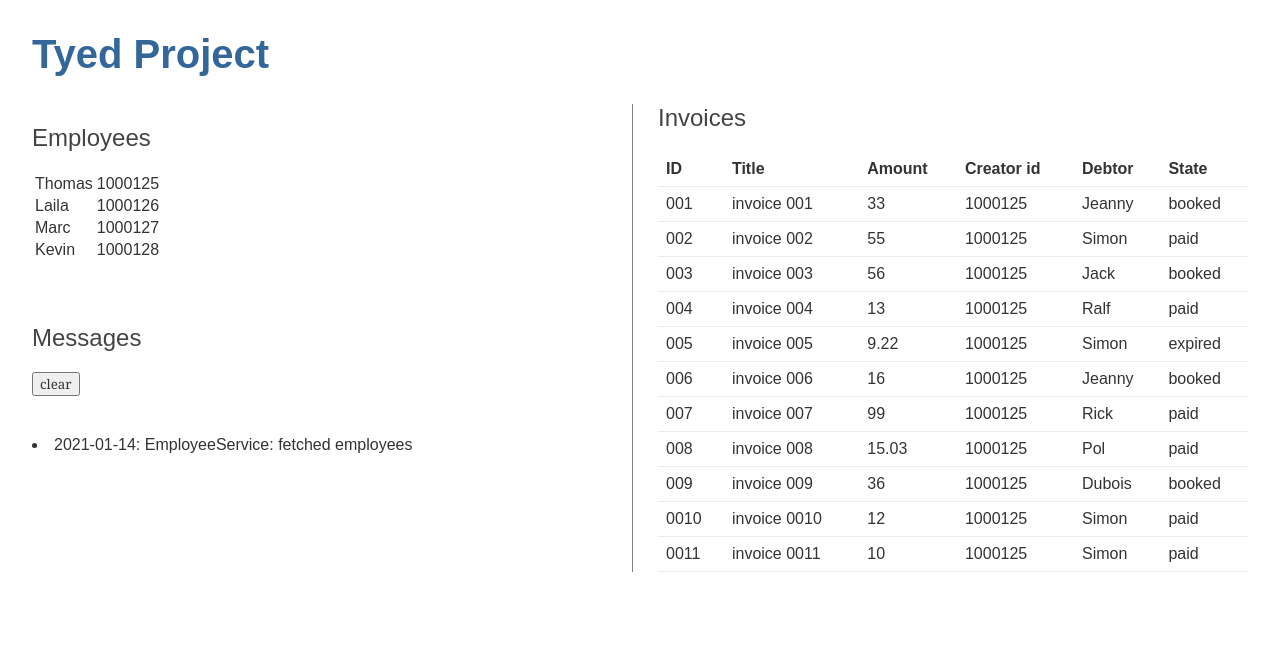
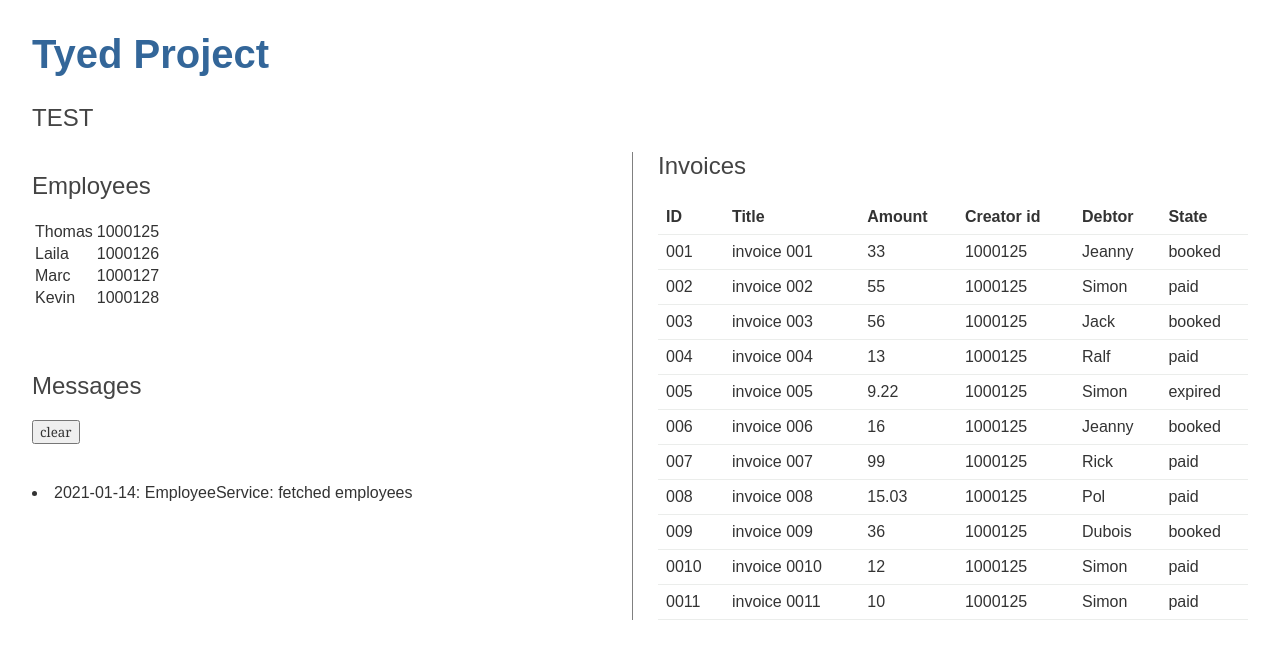
Before and after one commit to thomasatwikey/tyed, an Angular app: page / in a window 1280 px wide. Shown: the top 648 px of the page. Built offline with nearby package versions, Linux system fonts and the light colour scheme.

Commit message:
Update app.component.html

```diff
--- a/src/app/app.component.html
+++ b/src/app/app.component.html
@@ -1,5 +1,5 @@
 <h1>{{title}}</h1>
-
+<h2>TEST</h2>
 <div id="leftRegion">
 <app-employees></app-employees>
 </div>
```
